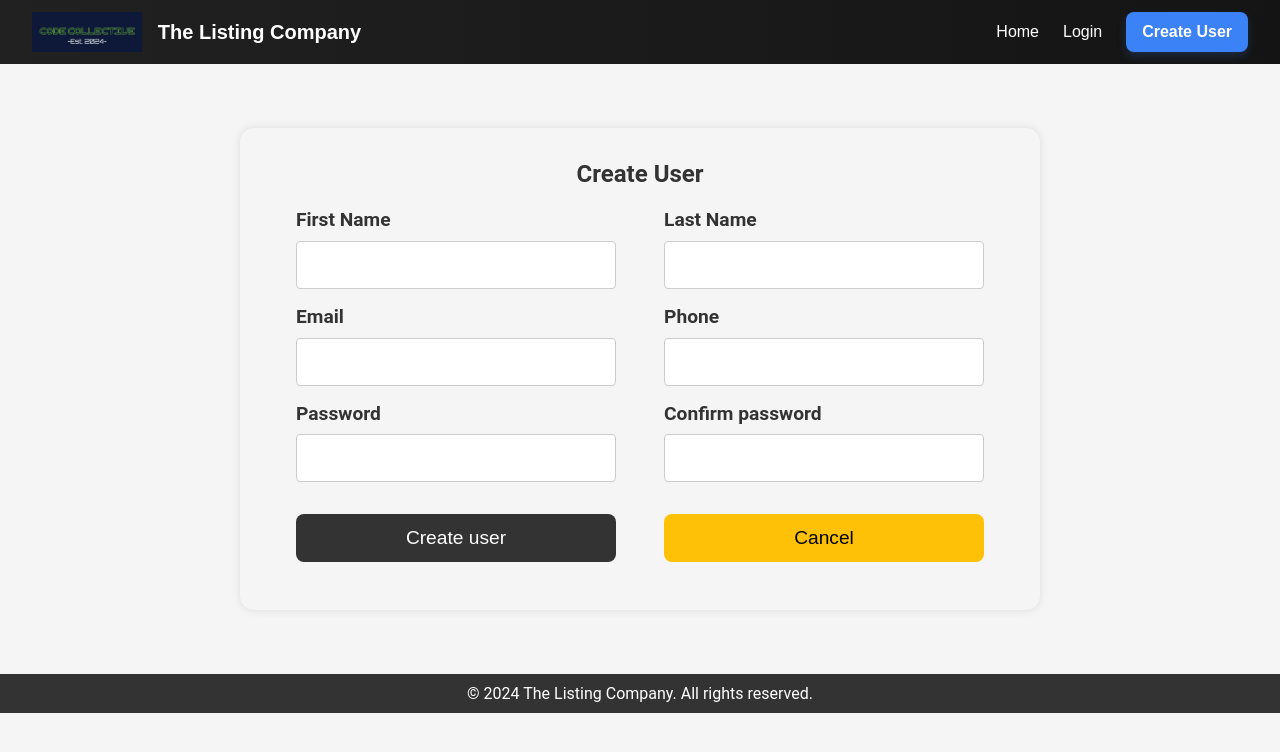
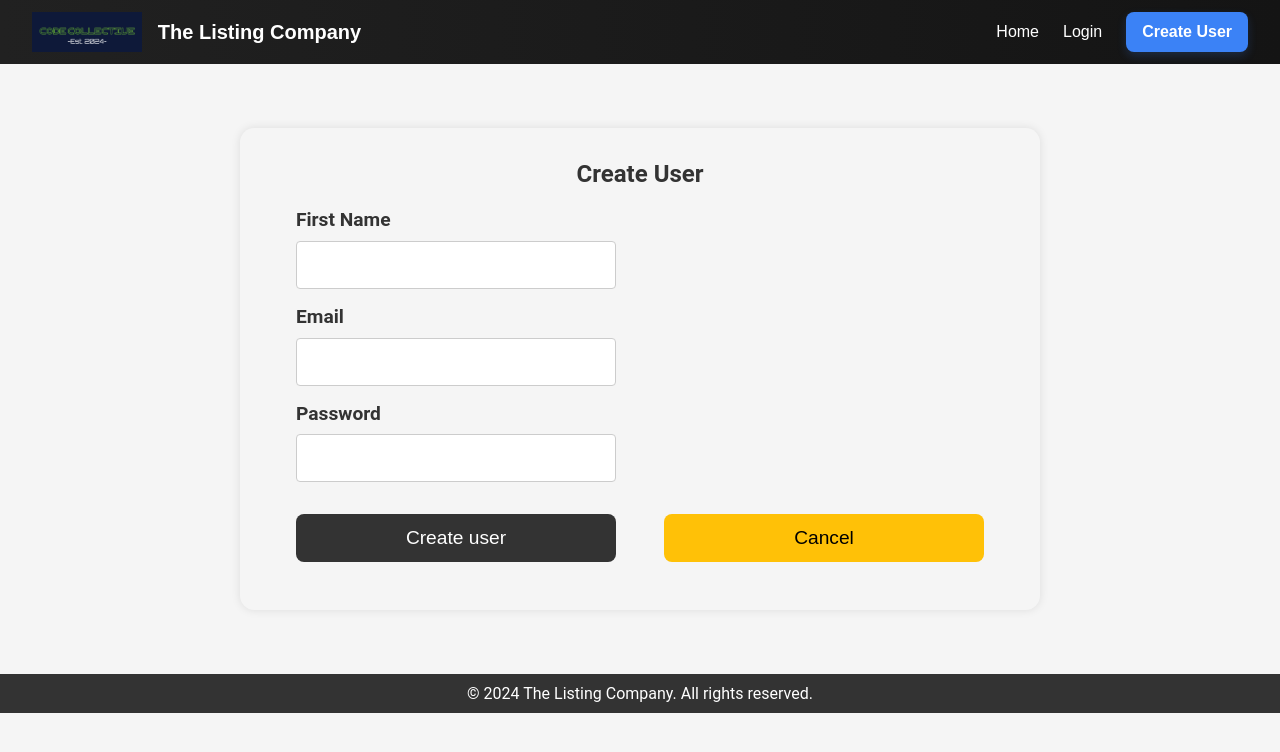
Before and after one commit to sachma2025/COMP229_CodeCollective, a React (Vite) app in the folder client/: page /create-user in a window 1280 px wide. Shown: the top 752 px of the page. Built offline with nearby package versions, Linux system fonts and the light colour scheme.

Commit message:
create user page edit

```diff
--- a/client/src/pages/CreateUser.jsx
+++ b/client/src/pages/CreateUser.jsx
@@ -8,11 +8,11 @@ function CreateUser() {
   const [error, setError] = useState('');
   const [ formData, setFormaData ] = useState({
     fname: "",
-    lname: "",
+
     email: "",
-    phone: "",
-    password: "",
-    cpassword: "",
+
+    password: ""
+
   })
 
   const handleInputChange = (e) => {
@@ -26,9 +26,9 @@ function CreateUser() {
   const handleCreateUser = async (e) => {
     e.preventDefault();
     const userPayload = {
-      name: `${formData.fname} ${formData.lname}`,
+      name: `${formData.fname}`,
       email: formData.email,
-      phone: formData.phone,
+
       password: formData.password,
     };
     try {
@@ -61,16 +61,7 @@ function CreateUser() {
                 required
               />
             </div>
-            <div className={styles.formGroup}>
-              <label>Last Name</label>
-              <input
-                type="text"
-                name="lname"
-                value={formData.lname}
-                onChange={handleInputChange}
-                required
-              />
-            </div>
+
           </div>
           <div>
             <div className={styles.formGroup}>
@@ -83,16 +74,7 @@ function CreateUser() {
                 required
               />
             </div>
-            <div className={styles.formGroup}>
-              <label>Phone</label>
-              <input
-                type="text"
-                name="phone"
-                value={formData.phone}
-                onChange={handleInputChange}
-                required
-              />
-            </div>
+
           </div>
           <div>
             <div className={styles.formGroup}>
@@ -105,16 +87,7 @@ function CreateUser() {
                 required
               />
             </div>
-            <div className={styles.formGroup}>
-              <label>Confirm password</label>
-              <input
-                type="password"
-                name="cpassword"
-                value={formData.cpassword}
-                onChange={handleInputChange}
-                required
-              />
-            </div>
+
           </div>
           <div>
             <button type="submit" className={styles.loginButton}>Create user</button>
```
